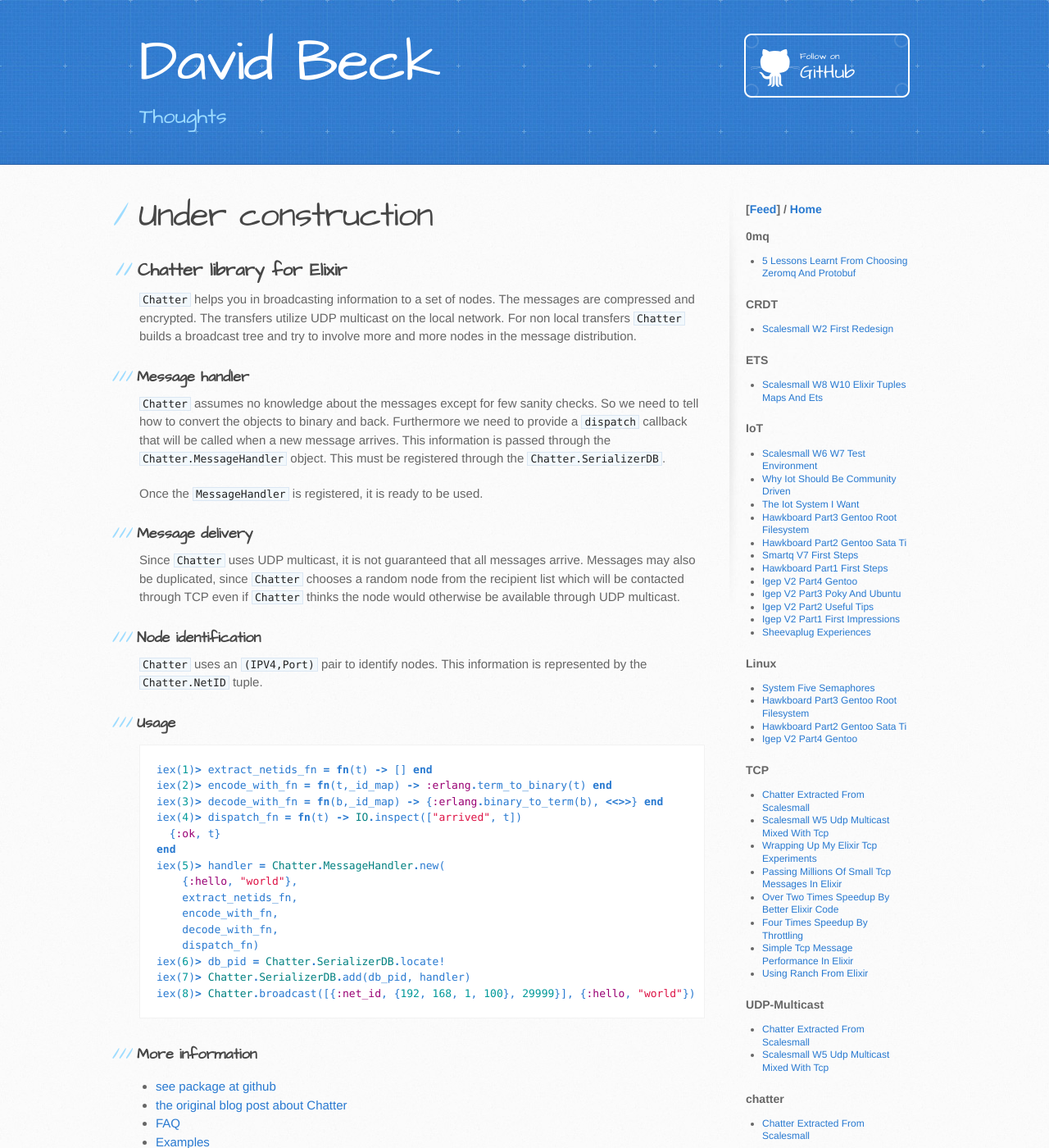
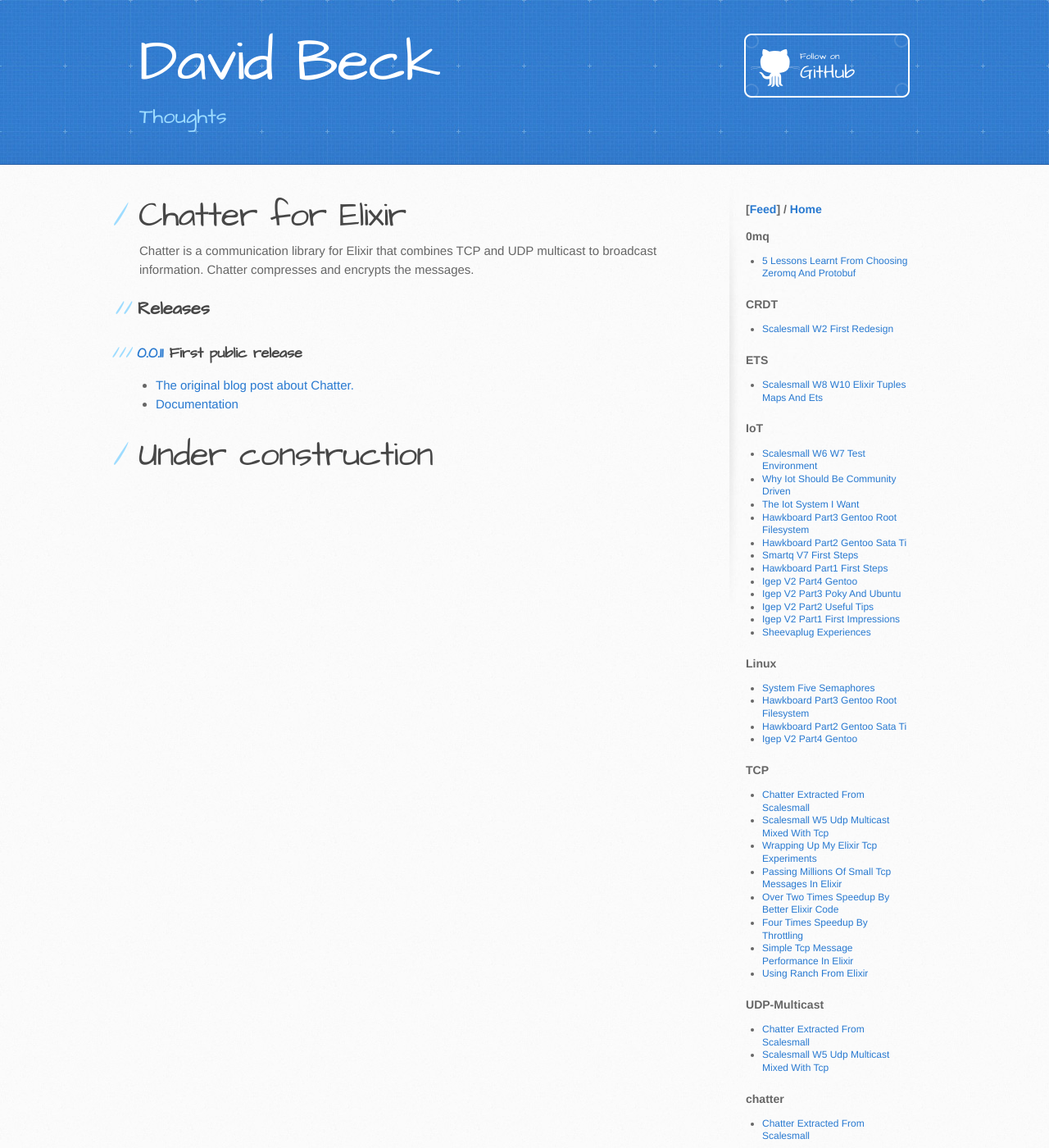
Before and after one commit to dbeck/dbeck.github.io, a Jekyll site: the page built from chatter_ex/index.markdown, in a window 1280 px wide and 1400 px high. Shown: the whole window at 82% size. Built offline with Jekyll 4.4.1, drawn with Linux system fonts in a browser that asks for light colours; some of the changed text lies outside the part shown.

Commit message:
restructuring, separating docs per version

````diff
--- a/chatter_ex/0.0.11/communication.markdown
+++ b/chatter_ex/0.0.11/communication.markdown
@@ -7,8 +7,8 @@ tags:
   - scalesmall
   - chatter
   - gossip
-desc: Chatter Communication Internals
-description: Chatter Communication Internals
+desc: Chatter Communication Internals (0.0.11)
+description: Chatter Communication Internals (0.0.11)
 keywords: "Elixir, Distributed, Erlang, Scalable, Multicast, Broadcast, Gossip"
 twcardtype: summary_large_image
 twimage: http://dbeck.github.io/images/chatter_message_structure.png
--- a/chatter_ex/0.0.11/examples.markdown
+++ b/chatter_ex/0.0.11/examples.markdown
@@ -7,8 +7,8 @@ tags:
   - scalesmall
   - chatter
   - gossip
-desc: Chatter Examples
-description: Chatter Examples
+desc: Chatter Examples (0.0.11)
+description: Chatter Examples (0.0.11)
 keywords: "Elixir, Distributed, Erlang, Scalable, Multicast, Broadcast, Gossip"
 twcardtype: summary_large_image
 twimage: http://dbeck.github.io/images/tcp_broadcast.png
--- a/chatter_ex/0.0.11/faq.markdown
+++ b/chatter_ex/0.0.11/faq.markdown
@@ -7,8 +7,8 @@ tags:
   - scalesmall
   - chatter
   - gossip
-desc: Chatter FAQ
-description: Chatter FAQ
+desc: Chatter FAQ (0.0.11)
+description: Chatter FAQ (0.0.11)
 keywords: "Elixir, Distributed, Erlang, Scalable, Multicast, Broadcast, Gossip"
 twcardtype: summary_large_image
 twimage: http://dbeck.github.io/images/mixed_broadcast1.png
--- a/chatter_ex/0.0.11/quickstart.markdown
+++ b/chatter_ex/0.0.11/quickstart.markdown
@@ -7,8 +7,8 @@ tags:
   - scalesmall
   - chatter
   - gossip
-desc: Chatter Quickstart Guide
-description: Chatter Quickstart Guide
+desc: Chatter Quickstart Guide (0.0.11)
+description: Chatter Quickstart Guide (0.0.11)
 keywords: "Elixir, Distributed, Erlang, Scalable, Multicast, Broadcast, Gossip"
 twcardtype: summary_large_image
 twimage: http://dbeck.github.io/images/log_broadcast.png
--- a/chatter_ex/index.markdown
+++ b/chatter_ex/index.markdown
@@ -16,53 +16,15 @@ woopra: chatter_exmain
 scalesmall_subscribe: false
 ---
 
-# Under construction
+# Chatter for Elixir
 
-## Chatter library for Elixir
+Chatter is a communication library for Elixir that combines TCP and UDP multicast to broadcast information. Chatter compresses and encrypts the messages.
 
-`Chatter` helps you in broadcasting information to a set of nodes. The messages are compressed and encrypted. The transfers utilize UDP multicast on the local network. For non local transfers `Chatter` builds a broadcast tree and try to involve more and more nodes in the message distribution.
+## Releases
 
-### Message handler
+### [0.0.11](/chatter_ex/0.0.11/) First public release
 
-`Chatter` assumes no knowledge about the messages except for few sanity checks. So we need to tell how to convert the objects to binary and back. Furthermore we need to provide a `dispatch` callback that will be called when a new message arrives. This information is passed through the `Chatter.MessageHandler` object. This must be registered through the `Chatter.SerializerDB`.
-
-Once the `MessageHandler` is registered, it is ready to be used.
-
-### Message delivery
-
-Since `Chatter` uses UDP multicast, it is not guaranteed that all messages arrive. Messages may also be duplicated, since `Chatter` chooses a random node from the recipient list which will be contacted through TCP even if `Chatter` thinks the node would otherwise be available through UDP multicast.
-
-### Node identification
-
-`Chatter` uses an `(IPV4,Port)` pair to identify nodes. This information is represented by the `Chatter.NetID` tuple.
-
-### Usage
-
-```elixir
-iex(1)> extract_netids_fn = fn(t) -> [] end
-iex(2)> encode_with_fn = fn(t,_id_map) -> :erlang.term_to_binary(t) end
-iex(3)> decode_with_fn = fn(b,_id_map) -> {:erlang.binary_to_term(b), <<>>} end
-iex(4)> dispatch_fn = fn(t) -> IO.inspect(["arrived", t])
-  {:ok, t}
-end
-iex(5)> handler = Chatter.MessageHandler.new(
-    {:hello, "world"},
-    extract_netids_fn,
-    encode_with_fn,
-    decode_with_fn,
-    dispatch_fn)
-iex(6)> db_pid = Chatter.SerializerDB.locate!
-iex(7)> Chatter.SerializerDB.add(db_pid, handler)
-iex(8)> Chatter.broadcast([{:net_id, {192, 168, 1, 100}, 29999}], {:hello, "world"})
-```
-
-### More information
-
-- [see package at github](https://github.com/dbeck/chatter_ex)
-- [the original blog post about Chatter](/Chatter-extracted-from-ScaleSmall/)
-- [FAQ](/chatter_ex/faq.html)
-- [Examples](/chatter_ex/examples.html)
-- [Communication Internals](/chatter_ex/communication.html)
-- [Quickstart Guide](/chatter_ex/quickstart.html)
+- [The original blog post about Chatter.](/Chatter-extracted-from-ScaleSmall/)
+- [Documentation](/chatter_ex/0.0.11/)
 
 # Under construction
````
Also changed, not shown: chatter_ex/0.0.11/index.markdown (added, +24 -0 lines).
